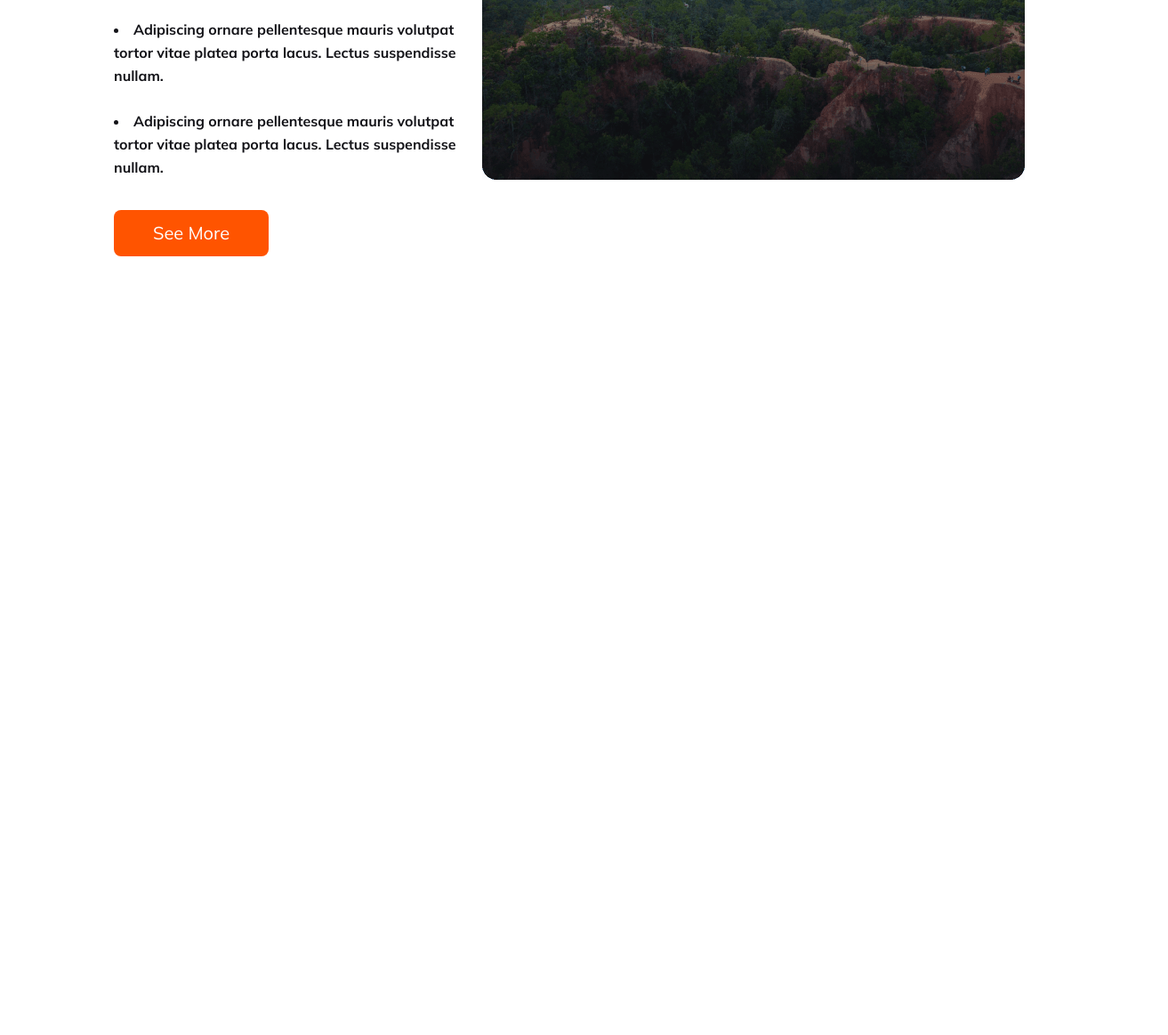
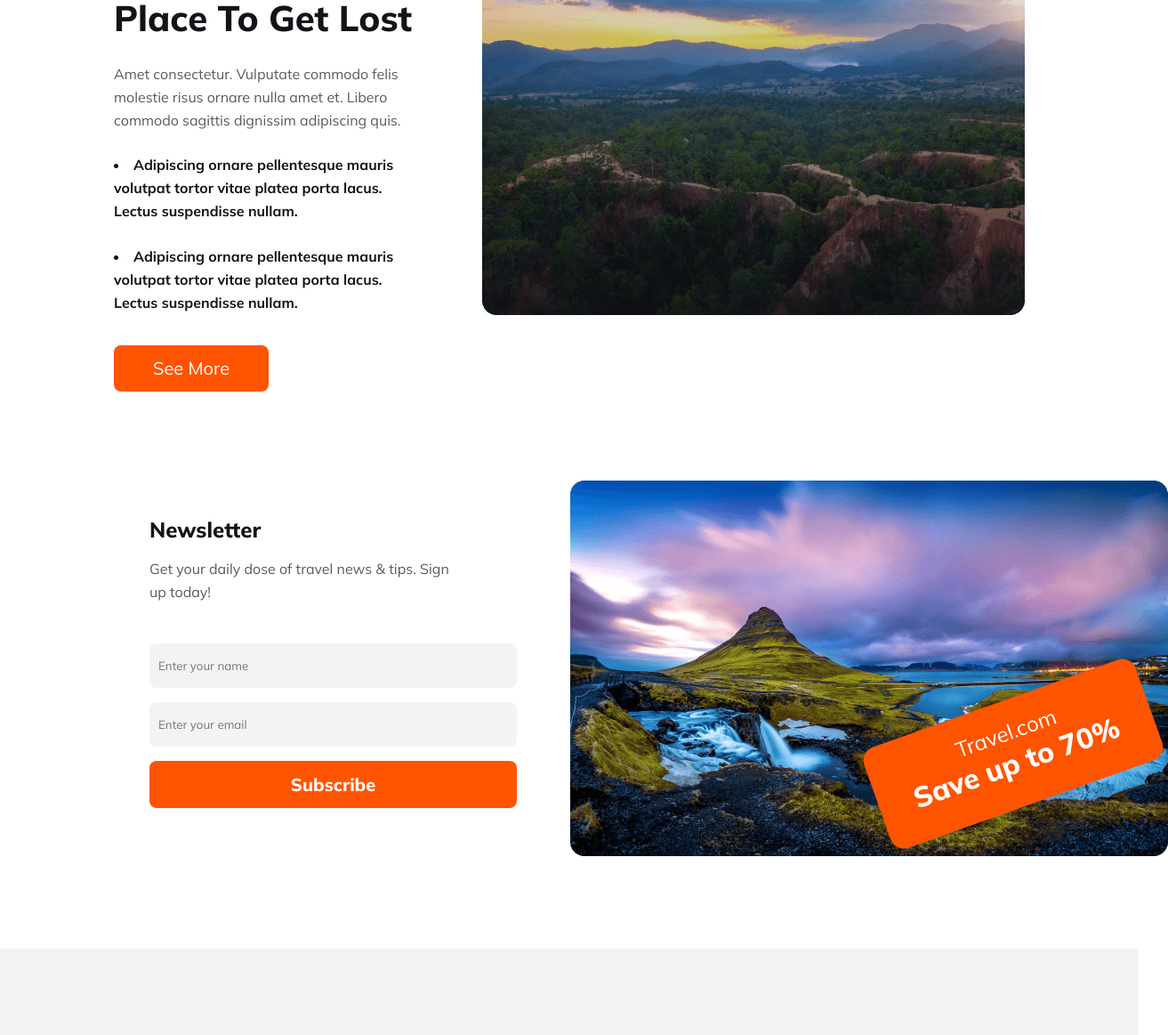
Before and after one commit to ShamimAhmed34/Hero-travel, a plain HTML site: page index.html in a window 1280 px wide. Shown: the part 5670-6833 px from the top of the page at 89% size, 1313 px wide, since content can reach past the window. Before the commit the page ends 5958 px from the top, so only its background shows below. Drawn offline with Linux system fonts and the light colour scheme.

Commit message:
complete fotter section

```diff
--- a/index.html
+++ b/index.html
@@ -159,7 +159,8 @@
                 </div>
                 <h1>Tour To Satorini</h1>
                 <p class="discounts-des">Amet consectetur. Vulputate commodo felis <br>
-                    molestie risus  ornare nulla amet et. Libero commodo sagittis <br> dignissim adipiscing quis. Habitant adipiscing.</p>
+                    molestie risus ornare nulla amet et. Libero commodo sagittis <br> dignissim adipiscing quis.
+                    Habitant adipiscing.</p>
                 <h2><span>Price: $1300-$1500</span></h2>
                 <button>Book Now</button>
             </div>
@@ -177,7 +178,8 @@
                     </div>
                     <h1>Tour To Satorini</h1>
                     <p class="discounts-des-2">Amet consectetur. Vulputate commodo felis <br>
-                        molestie risus  ornare nulla amet et. Libero commodo sagittis <br> dignissim adipiscing quis. Habitant adipiscing.</p>
+                        molestie risus ornare nulla amet et. Libero commodo sagittis <br> dignissim adipiscing quis.
+                        Habitant adipiscing.</p>
                     <h2><span>Price: $1300-$1500</span></h2>
                     <button>Book Now</button>
                 </div>
@@ -196,20 +198,27 @@
                 </div>
                 <h1>Tour To Satorini</h1>
                 <p class="discounts-des-3">Amet consectetur. Vulputate commodo felis <br>
-                    molestie risus  ornare nulla amet et. Libero commodo sagittis <br> dignissim adipiscing quis. Habitant adipiscing.</p>
+                    molestie risus ornare nulla amet et. Libero commodo sagittis <br> dignissim adipiscing quis.
+                    Habitant adipiscing.</p>
                 <h2><span>Price: $1300-$1500</span></h2>
                 <button>Book Now</button>
             </div>
         </div>
 
     </section>
+    <div class="see-all">
+        <h3>See All Packages</h3>
+    </div>
     <section>
         <div class="parfect-place">
             <div class="parfect-img-title">
                 <h1>A Simple Perfect Place To Get Lost</h1>
-            <p>Amet consectetur. Vulputate commodo felis molestie risus  ornare nulla amet et. Libero commodo sagittis dignissim adipiscing quis. </p>
-            <li>Adipiscing ornare pellentesque mauris volutpat tortor vitae platea porta lacus. Lectus suspendisse nullam.</li>
-            <li>Adipiscing ornare pellentesque mauris volutpat tortor vitae platea porta lacus. Lectus suspendisse nullam.</li>
+                <p>Amet consectetur. Vulputate commodo felis molestie risus ornare nulla amet et. Libero commodo
+                    sagittis dignissim adipiscing quis. </p>
+                <li>Adipiscing ornare pellentesque mauris volutpat tortor vitae platea porta lacus. Lectus suspendisse
+                    nullam.</li>
+                <li>Adipiscing ornare pellentesque mauris volutpat tortor vitae platea porta lacus. Lectus suspendisse
+                    nullam.</li>
                 <button>See More</button>
             </div>
             <div class="parfect-video">
@@ -217,6 +226,37 @@
             </div>
         </div>
     </section>
+
+    <section>
+        <div class="newsletter-container">
+            <div class="newsletter">
+                <h2>Newsletter</h2>
+                <p>Get your daily dose of travel news & tips. Sign <br> up today!</p>
+                <input type="text" placeholder="Enter your name">
+                <input type="email" name="" id="" placeholder="Enter your email">
+                <button>Subscribe</button>
+            </div>
+            <div class="newsletter-img">
+                <img src="./Images/Rectangle8(1).png" alt="">
+                <div class="save-up">
+                    <h3>Travel.com</h3>
+                    <h1>Save up to 70%</h1>
+                </div>
+            </div>
+        </div>
+    </section>
+
+    <section>
+        <footer>
+            <div class="footer-title">
+                <img src="./Images/nav-img.png" alt="">
+                <h1>Hero Travel</h1>
+            </div>
+            <p>Lorem ipsum dolor sit amet consectetur. Nulla sit viverra morbi vitae blandit orci potenti vulputate. Leo <br> erat maecenas vitae elementum ultricies nullam. </p>
+            <img src="./Images/Social.svg" alt="">
+            <h4>2017, All Rights Reserved.</h4>
+        </footer>
+    </section>
 </body>
 
 </html>
--- a/style.css
+++ b/style.css
@@ -423,13 +423,34 @@ section .discounts-img-1 button,
     padding: 50px;
 }
 
+.see-all {
+    width: 210px;
+    height: 52px;
+    display: flex;
+    margin: 0 auto;
+    justify-content: center;
+    border-radius: 8px;
+    background: #FF5400;
+    align-items: center;
+
+
+}
+
+.see-all h3 {
+    text-align: center;
+    color: #FFF;
+    padding-left: px;
+
+}
+
 section .parfect-place {
     width: 80%;
     max-width: 1170px;
-    margin: 0 auto;
+    margin: 100px auto;
     display: flex;
     justify-content: space-between;
-    gap: 20px;
+    gap: 70px;
+    padding: 0;
 }
 
 .parfect-img-title h1 {
@@ -455,10 +476,125 @@ section .parfect-place {
     line-height: 26px;
 }
 
-.parfect-img-title button{
+.parfect-img-title button {
     border-radius: 8px;
     background: #FF5400;
     margin-top: 10px;
     color: #FFF;
     font-size: 20px;
 }
+
+section .newsletter-container {
+    width: 80%;
+    max-width: 1170px;
+    margin: 100px auto;
+    display: flex;
+    justify-content: space-between;
+    gap: 20px;
+}
+
+.newsletter input {
+    display: block;
+    width: 393px;
+    height: 30px;
+    flex-shrink: 0;
+    border-radius: 8px;
+    background: rgba(19, 19, 24, 0.05);
+    padding: 10px;
+    margin-bottom: 16px;
+    border-style: none;
+}
+
+.newsletter h2 {
+    color: #131318;
+    font-size: 24px;
+    font-weight: 800;
+    margin-bottom: 16px;
+}
+
+.newsletter p {
+    color: #5A5A5D;
+    font-size: 16px;
+    font-weight: 400;
+    line-height: 26px;
+    margin-bottom: 45px;
+}
+
+.newsletter {
+    padding: 40px;
+}
+
+.newsletter button {
+    display: block;
+    width: 100%;
+    height: 53px;
+    flex-shrink: 0;
+    border-radius: 8px;
+    background: #FF5400;
+    text-align: center;
+    padding: 10px;
+    color: #FFF;
+    font-size: 20px;
+    font-weight: 800;
+}
+
+.newsletter-img {
+    position: relative;
+}
+
+section .save-up {
+    position: absolute;
+    top: 58%;
+    left: 50%;
+    border-radius: 16px;
+    background: #FF5400;
+    width: 324px;
+    height: 120px;
+    transform: rotate(-19.628deg);
+    flex-shrink: 0;
+    text-align: center;
+}
+
+section .save-up h3 {
+    color: #FFF;
+    font-size: 24px;
+    font-weight: 400;
+    padding-top: 20px;
+
+}
+
+section .save-up h1 {
+    color: #FFF;
+    font-size: 32px;
+    font-weight: 800;
+}
+
+footer {
+    width: 100%;
+    max-width: 1440px;
+    margin: 0 auto;
+    height: 502px;
+    background: rgba(19, 19, 24, 0.05);
+    text-align: center;
+}
+
+.footer-title {
+    display: flex;
+    justify-content: center;
+    align-items: center;
+    gap: 20px;
+    padding-top: 100px;
+    margin-bottom: 15px;
+}
+
+footer p {
+    color: #5A5A5D;
+    font-size: 16px;
+    font-weight: 400;
+    line-height: 26px;
+    margin-bottom: 30px;
+}
+
+footer> img{
+    margin-bottom: 100px;
+}
```
Also changed, not shown: Images/Rectangle8(1).png (renamed from Images/Rectangle 8 (1).png), Images/Social.svg (added). Lines whose indentation alone changed are shown as unchanged.
